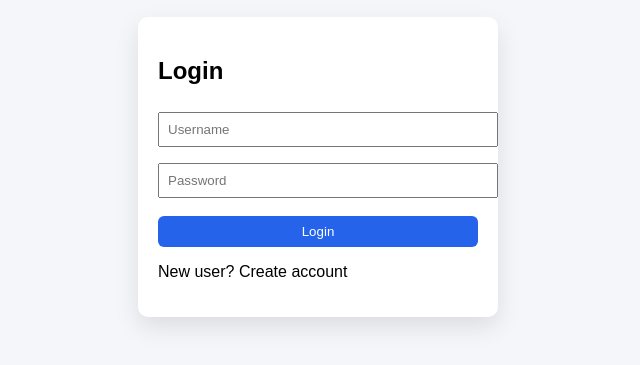
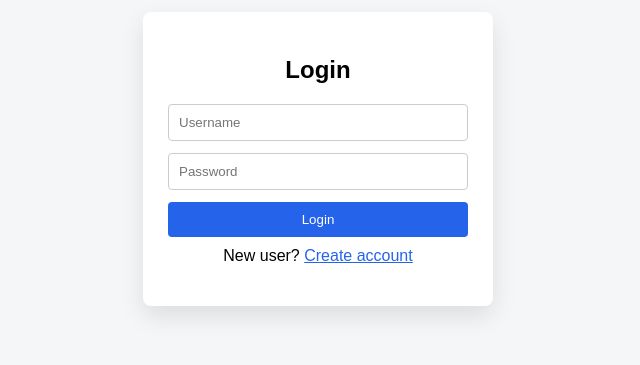
Before and after one commit to mohitpatnicagst-pixel/task-manager, a plain HTML site: page index.html in a window 1280 px wide. Shown: the part 241-606 px from the top of the page, without its empty margins (322-962 px from the left). Drawn offline with Linux system fonts and the light colour scheme.

Commit message:
Update style.css

```diff
--- a/style.css
+++ b/style.css
@@ -1,45 +1,81 @@
+* {
+  box-sizing: border-box;
+  font-family: Arial, sans-serif;
+}
+
 body {
-  font-family: Arial;
-  background: #f5f6fa;
+  margin: 0;
+  height: 100vh;
+  background: #f4f6f8;
   display: flex;
   justify-content: center;
   align-items: center;
-  height: 100vh;
 }
 
 .card {
-  background: white;
-  padding: 20px;
-  width: 320px;
-  border-radius: 10px;
+  display: none;
+  background: #fff;
+  width: 350px;
+  padding: 25px;
+  border-radius: 8px;
   box-shadow: 0 10px 25px rgba(0,0,0,0.1);
+}
+
+.card h2 {
+  text-align: center;
+  margin-bottom: 20px;
 }
 
 input {
   width: 100%;
-  padding: 8px;
-  margin: 8px 0;
+  padding: 10px;
+  margin-bottom: 12px;
+  border: 1px solid #ccc;
+  border-radius: 4px;
 }
 
 button {
   width: 100%;
-  padding: 8px;
-  margin-top: 10px;
+  padding: 10px;
   background: #2563eb;
-  color: white;
+  color: #fff;
   border: none;
-  border-radius: 6px;
+  border-radius: 4px;
   cursor: pointer;
 }
 
-.top-bar {
+button:hover {
+  background: #1e4fd8;
+}
+
+.link {
+  text-align: center;
+  margin-top: 10px;
+}
+
+.link a {
+  color: #2563eb;
+  cursor: pointer;
+  text-decoration: underline;
+}
+
+.header {
   display: flex;
   justify-content: space-between;
   align-items: center;
 }
 
-.logout-btn {
+.logout {
   width: auto;
-  padding: 5px 10px;
-  background: #e74c3c;
+  padding: 6px 12px;
+  background: #ef4444;
 }
+
+.logout:hover {
+  background: #dc2626;
+}
+
+ul {
+  margin-top: 15px;
+  padding-left: 18px;
+}
```
